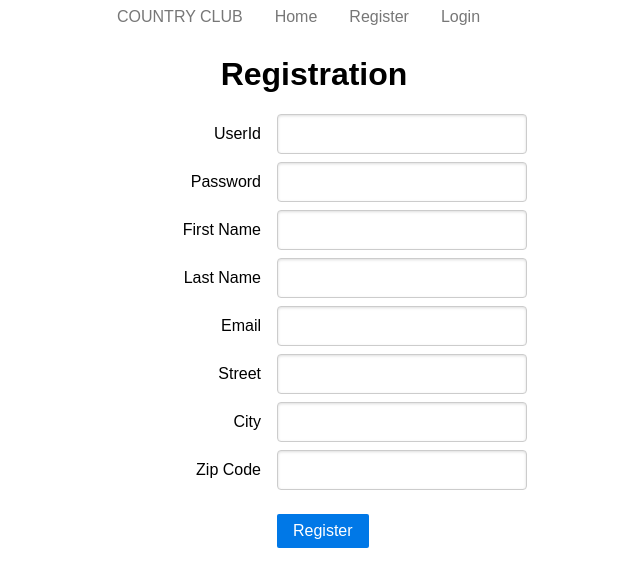
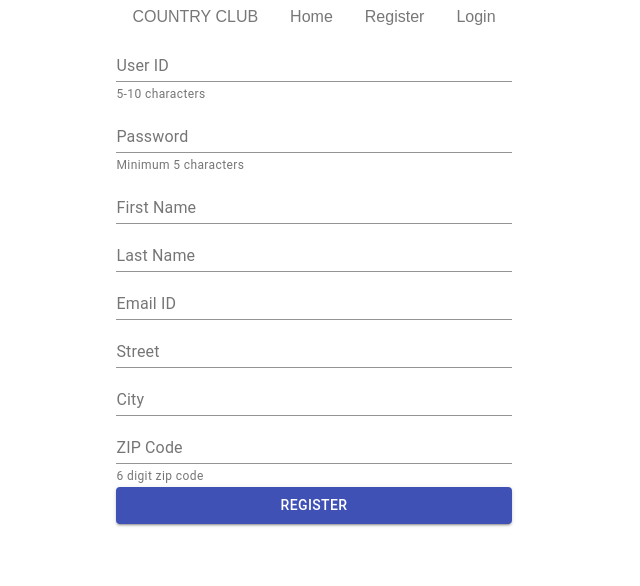
Before and after one commit to Anil-Gubbala/country_club, a React (Create React App) app in the folder client/: page /registration in a window 1280 px wide. Shown: the top 586 px of the page, without its empty margins (326-966 px from the left). Built offline with nearby package versions, Linux system fonts and the light colour scheme; no server answers.

Commit message:
updated validation for register page

```diff
--- a/client/package.json
+++ b/client/package.json
@@ -5,6 +5,7 @@
   "dependencies": {
     "@material-ui/core": "^4.11.3",
     "@material-ui/icons": "^4.11.2",
+    "@material-ui/lab": "^4.0.0-alpha.57",
     "@testing-library/jest-dom": "^5.11.10",
     "@testing-library/react": "^11.2.6",
     "@testing-library/user-event": "^13.1.3",
--- a/client/src/login/Register.js
+++ b/client/src/login/Register.js
@@ -3,12 +3,22 @@ import Axios from "axios";
 import "../App.css";
 import { Link } from "react-router-dom";
 import Navi from "../common/Navi";
+import { Button, FormControl, FormGroup, TextField } from "@material-ui/core";
+import Alert from "@material-ui/lab/Alert";
 
 export default function Registration() {
-  // const [username, setUsername] = useState("");
-  // const [password, setPassword] = useState("");
   const [registered, setRegisterd] = useState(false);
   const [message, setMessage] = useState("");
+  const [invalid, setInvalid] = useState({
+    user_id: false,
+    password: false,
+    first_name: false,
+    last_name: false,
+    email_id: false,
+    zip_code: false,
+    street: false,
+    city: false,
+  });
   const defaultValues = {
     user_id: "",
     password: "",
@@ -19,17 +29,34 @@ export default function Registration() {
     street: "",
     city: "",
   };
+
   const [userDetails, setUserDetails] = useState(defaultValues);
   Axios.defaults.withCredentials = true;
 
   const register = () => {
-    if (userDetails.user_id.trim().length < 5 || userDetails.password.trim().length < 5) {
-      setMessage("user_id & password should be minimum of 5 digits");
-    } else if (userDetails.user_id.includes(" ")) {
-      setMessage("Space character not allowed");
+    if (
+      userDetails.user_id.trim().length < 5 ||
+      userDetails.password.trim().length < 5 ||
+      userDetails.first_name.trim() === "" ||
+      userDetails.last_name.trim() === "" ||
+      userDetails.city.trim() === "" ||
+      userDetails.street.trim() === "" ||
+      userDetails.email_id.trim() === "" ||
+      userDetails.zip_code.length < 6
+    ) {
+      setMessage("Input failed to match some requirements");
+    } else if (
+      userDetails.user_id.includes(" ") ||
+      userDetails.email_id.includes(" ") ||
+      userDetails.zip_code.includes(" ") ||
+      userDetails.password.includes(" ")
+    ) {
+      setMessage(
+        "Space character not allowed in user_id, zip_code, password, email_id"
+      );
     } else {
       Axios.post("http://localhost:3001/register", {
-        userDetails
+        userDetails,
       })
         .then((response) => {
           setMessage("Registration success. Contact admin for approval");
@@ -45,103 +72,156 @@ export default function Registration() {
   if (registered) {
     return (
       <div className="main">
-        <h1 style={{textAlign:"center"}}> {message}</h1>
-        <Link to="/login" className="button-xlarge pure-button">Go to Login Page</Link>
+        <h1 style={{ textAlign: "center" }}> {message}</h1>
+        <Link to="/login" className="button-xlarge pure-button">
+          Go to Login Page
+        </Link>
       </div>
     );
   }
   return (
     <div>
       <Navi></Navi>
-      <div className="pure-form pure-form-aligned">
-        <h1 style={{textAlign:"center"}}>Registration</h1>
-        <div className="pure-control-group">
-          <label >UserId</label>
-          <input
+      <FormGroup>
+        <FormControl>
+          <TextField
+            helperText="5-10 characters"
+            id="register-user-id"
+            label="User ID"
             type="text"
-            id="aligned-name"
+            error={invalid.user_id}
             onChange={(e) => {
-              setUserDetails({...userDetails,user_id:e.target.value});
+              invalid.user_id =
+                e.target.value.length < 5 ||
+                e.target.value.length > 25 ||
+                e.target.value === ""
+                  ? true
+                  : false;
+              setUserDetails({ ...userDetails, user_id: e.target.value });
             }}
           />
-        </div>
-        <div className="pure-control-group">
-          <label >Password</label>
-          <input
+        </FormControl>
+        <FormControl>
+          <TextField
+            helperText="Minimum 5 characters"
+            id="register-password"
+            label="Password"
             type="password"
-            id="aligned-password"
+            error={invalid.password}
             onChange={(e) => {
-              setUserDetails({...userDetails,password:e.target.value});
+              invalid.password =
+                e.target.value.length < 5 ||
+                e.target.value.length > 25 ||
+                e.target.value === ""
+                  ? true
+                  : false;
+              setUserDetails({ ...userDetails, password: e.target.value });
             }}
           />
-        </div>
-        <div className="pure-control-group">
-          <label>First Name</label>
-          <input
+        </FormControl>
+        <FormControl>
+          <TextField
+            helperText={invalid.first_name ? "1-25 characters" : ""}
+            id="register-first-name"
+            label="First Name"
             type="text"
-            id="aligned-fname"
+            error={invalid.first_name}
             onChange={(e) => {
-              setUserDetails({...userDetails,first_name:e.target.value});
+              invalid.first_name =
+                e.target.value.length > 25 || e.target.value === ""
+                  ? true
+                  : false;
+              setUserDetails({ ...userDetails, first_name: e.target.value });
             }}
           />
-        </div>
-        <div className="pure-control-group">
-          <label >Last Name</label>
-          <input
+        </FormControl>
+        <FormControl>
+          <TextField
+            helperText={invalid.last_name ? "1-25 characters" : ""}
+            id="register-last-name"
+            label="Last Name"
             type="text"
-            id="aligned-lname"
+            error={invalid.last_name}
             onChange={(e) => {
-              setUserDetails({...userDetails,last_name:e.target.value});
+              invalid.last_name =
+                e.target.value.length > 25 || e.target.value === ""
+                  ? true
+                  : false;
+              setUserDetails({ ...userDetails, last_name: e.target.value });
             }}
           />
-        </div>
-        <div className="pure-control-group">
-          <label >Email</label>
-          <input
+        </FormControl>
+        <FormControl>
+          <TextField
+            helperText={invalid.email_id ? "1-25 characters" : ""}
+            id="register-email-id"
+            label="Email ID"
             type="text"
-            id="aligned-email"
+            error={invalid.email_id}
             onChange={(e) => {
-              setUserDetails({...userDetails,email_id:e.target.value});
+              invalid.eamil_id =
+                e.target.value.length > 25 || e.target.value === ""
+                  ? true
+                  : false;
+              setUserDetails({ ...userDetails, email_id: e.target.value });
             }}
           />
-        </div>
-        <div className="pure-control-group">
-          <label >Street</label>
-          <input
+        </FormControl>
+        <FormControl>
+          <TextField
+            helperText={invalid.street ? "1-25 characters" : ""}
+            id="register-street"
+            label="Street"
             type="text"
-            id="aligned-street"
+            error={invalid.street}
             onChange={(e) => {
-              setUserDetails({...userDetails,street:e.target.value});
+              invalid.street =
+                e.target.value.length > 25 || e.target.value === ""
+                  ? true
+                  : false;
+              setUserDetails({ ...userDetails, street: e.target.value });
             }}
           />
-        </div>
-        <div className="pure-control-group">
-          <label >City</label>
-          <input
+        </FormControl>
+        <FormControl>
+          <TextField
+            helperText={invalid.city ? "1-25 characters" : ""}
+            id="register-city"
+            label="City"
             type="text"
-            id="aligned-city"
+            error={invalid.city}
             onChange={(e) => {
-              setUserDetails({...userDetails,city:e.target.value});
+              invalid.city =
+                e.target.value.length > 25 || e.target.value === ""
+                  ? true
+                  : false;
+              setUserDetails({ ...userDetails, city: e.target.value });
             }}
           />
-        </div>
-        <div className="pure-control-group">
-          <label >Zip Code</label>
-          <input
-            type="text"
-            id="aligned-code"
+        </FormControl>
+        <FormControl>
+          <TextField
+            helperText="6 digit zip code"
+            id="register-zip-code"
+            label="ZIP Code"
+            type="number"
+            error={invalid.zip_code}
             onChange={(e) => {
-              setUserDetails({...userDetails,zip_code:e.target.value});
+              invalid.zip_code =
+                e.target.value.length !== 6 || e.target.value === ""
+                  ? true
+                  : false;
+              setUserDetails({ ...userDetails, zip_code: e.target.value });
             }}
           />
-        </div>
-        <div className="pure-controls">
-          <button className="pure-button pure-button-primary" onClick={register}>
+        </FormControl>
+        <FormControl>
+          <Button variant="contained" color="primary" onClick={register}>
             Register
-          </button>
-        </div>
-        <div>{message}</div>
-      </div>
+          </Button>
+        </FormControl>
+        {message && <Alert severity="error">{message}</Alert>}
+      </FormGroup>
     </div>
   );
 }
```
Also changed, not shown: 2 other files (tests, documents, lock files or other folders).
